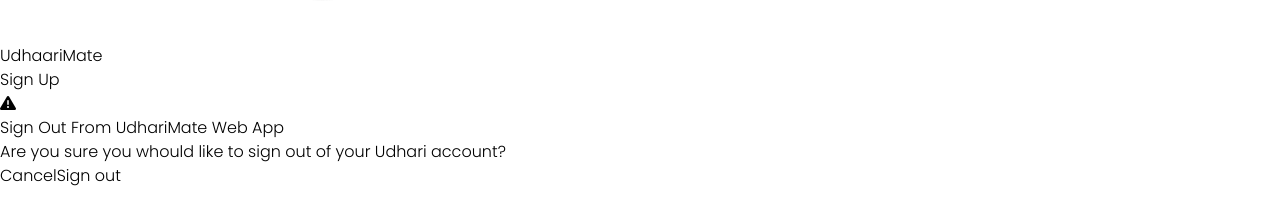
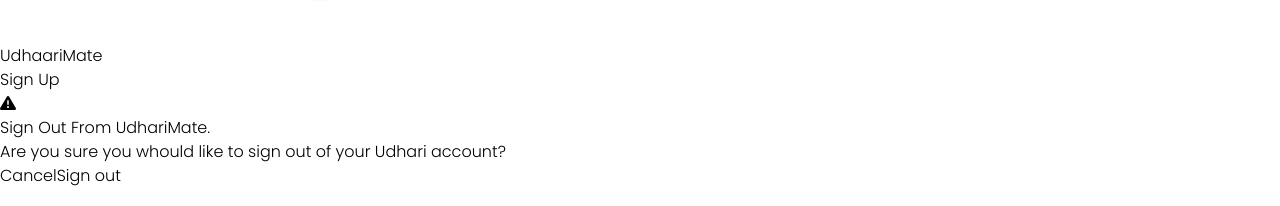
Before and after one commit to ritikrathour/udhariMate, a React (Vite) app in the folder frontend/: page / in a window 1280 px wide. Shown: the part 956-1162 px from the top of the page. Built offline with nearby package versions, Linux system fonts and the light colour scheme; no server answers; a web font is replaced by a local one.

Commit message:
Update SignOutPopUp.jsx

```diff
--- a/frontend/src/components/SignOutPopUp.jsx
+++ b/frontend/src/components/SignOutPopUp.jsx
@@ -28,9 +28,9 @@
     return (
         <>
             <div onClick={(e) => e.stopPropagation()} className="md:w-[40%] md:h-[40%] w-full h-[220px] rounded-xl bg-white drop-shadow-md relative flex justify-between p-5 flex-col gap-4">
-                <div className="absolute top-6 left-2 w-[35px] h-[35px] rounded-full cursor-pointer bg-[#69d2ff3d] text-center"><i className="fas fa-warning leading-[35px] text-[#469bbf]"></i></div>
+                <div className="absolute top-6 left-4 w-[35px] h-[35px] rounded-full cursor-pointer bg-[#69d2ff3d] text-center"><i className="fas fa-warning leading-[35px] text-[#469bbf]"></i></div>
                 <div className="mt-10">
-                    <h2 className="font-medium text-lg text-red-950">Sign Out From UdhariMate Web App</h2>
+                    <h2 className="font-medium text-lg text-red-950">Sign Out From UdhariMate.</h2>
                     <p className="text-sm">Are you sure you whould like to sign out of your Udhari account?</p>
                 </div>
                 <div className="flex items-center gap-2 justify-between ">
```
